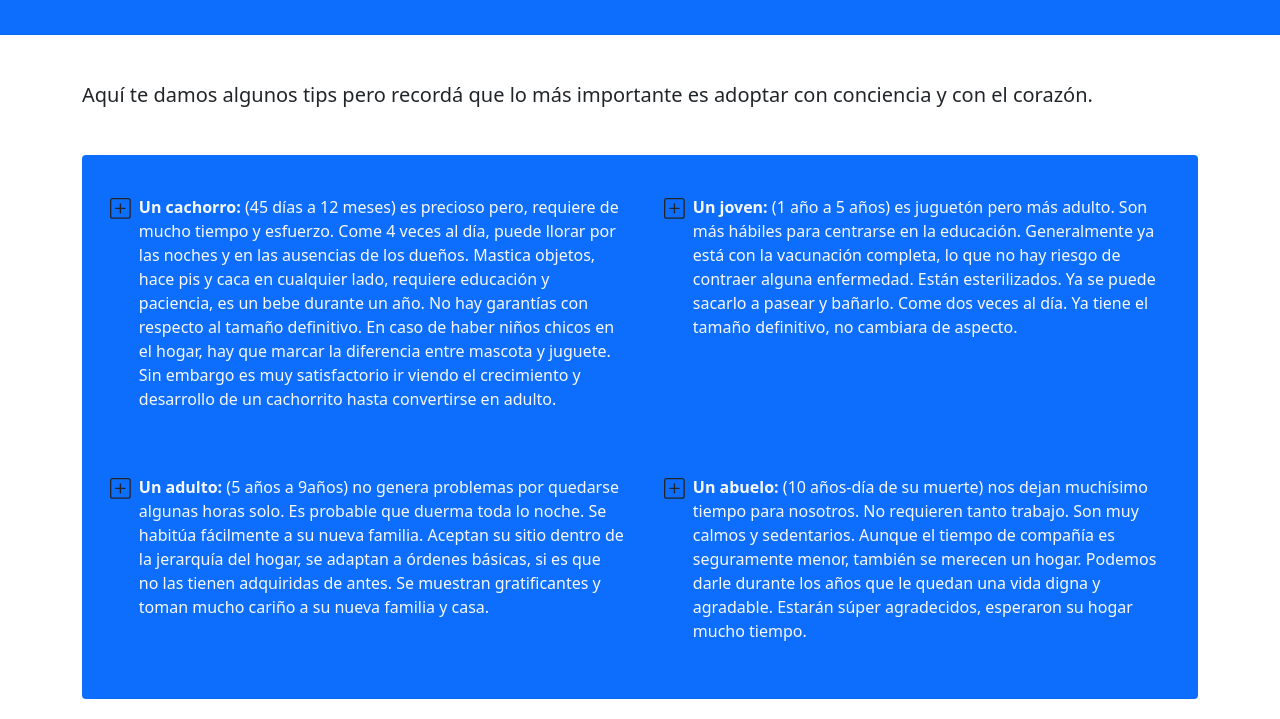
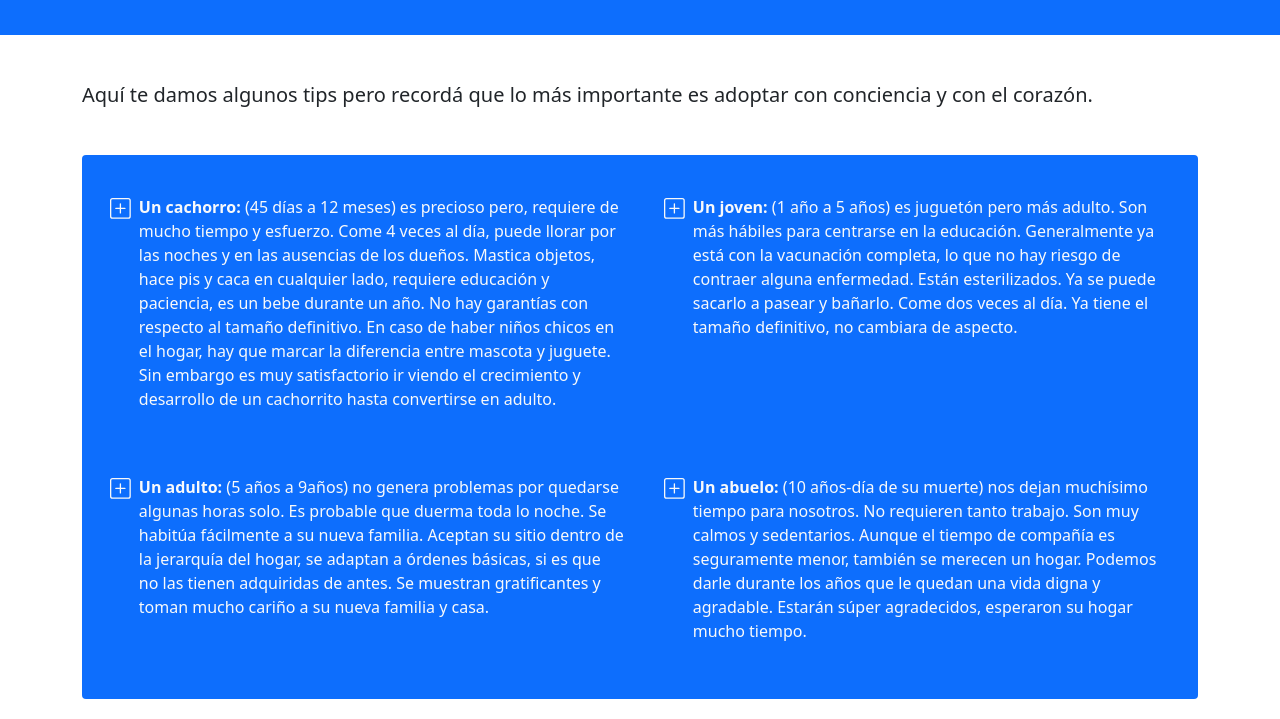
Before and after one commit to cristianvaquero/sapa-tienda, a plain HTML site: page vistas/requisitos.html in a window 1280 px wide. Shown: the part 766-1485 px from the top of the page. Drawn offline with nearby package versions, Linux system fonts and the light colour scheme.

Commit message:
Commit requisitos actualizados los + a white

```diff
--- a/vistas/requisitos.html
+++ b/vistas/requisitos.html
@@ -80,7 +80,7 @@
 
           <div class="col-sm-12 col-md-6 my-2 p-3 d-flex">
               <div>
-                <svg xmlns="http://www.w3.org/2000/svg" width="1.3rem" height="1.3rem" fill="currentColor" class="bi bi-plus-square mx-2" viewBox="0 0 16 16">
+                <svg xmlns="http://www.w3.org/2000/svg" width="1.3rem" height="1.3rem" fill="currentColor" class="bi bi-plus-square text-light mx-2" viewBox="0 0 16 16">
                     <path d="M14 1a1 1 0 0 1 1 1v12a1 1 0 0 1-1 1H2a1 1 0 0 1-1-1V2a1 1 0 0 1 1-1h12zM2 0a2 2 0 0 0-2 2v12a2 2 0 0 0 2 2h12a2 2 0 0 0 2-2V2a2 2 0 0 0-2-2H2z"/>
                     <path d="M8 4a.5.5 0 0 1 .5.5v3h3a.5.5 0 0 1 0 1h-3v3a.5.5 0 0 1-1 0v-3h-3a.5.5 0 0 1 0-1h3v-3A.5.5 0 0 1 8 4z"/>
                 </svg>
@@ -90,7 +90,7 @@
 
           <div class="col-sm-12 col-md-6 my-2 p-3 d-flex">
             <div>
-              <svg xmlns="http://www.w3.org/2000/svg" width="1.3rem" height="1.3rem" fill="currentColor" class="bi bi-plus-square mx-2" viewBox="0 0 16 16">
+              <svg xmlns="http://www.w3.org/2000/svg" width="1.3rem" height="1.3rem" fill="currentColor" class="bi bi-plus-square text-light mx-2" viewBox="0 0 16 16">
                   <path d="M14 1a1 1 0 0 1 1 1v12a1 1 0 0 1-1 1H2a1 1 0 0 1-1-1V2a1 1 0 0 1 1-1h12zM2 0a2 2 0 0 0-2 2v12a2 2 0 0 0 2 2h12a2 2 0 0 0 2-2V2a2 2 0 0 0-2-2H2z"/>
                   <path d="M8 4a.5.5 0 0 1 .5.5v3h3a.5.5 0 0 1 0 1h-3v3a.5.5 0 0 1-1 0v-3h-3a.5.5 0 0 1 0-1h3v-3A.5.5 0 0 1 8 4z"/>
               </svg>
@@ -100,7 +100,7 @@
 
           <div class="col-sm-12 col-md-6 my-2 p-3 d-flex">
             <div>
-              <svg xmlns="http://www.w3.org/2000/svg" width="1.3rem" height="1.3rem" fill="currentColor" class="bi bi-plus-square mx-2" viewBox="0 0 16 16">
+              <svg xmlns="http://www.w3.org/2000/svg" width="1.3rem" height="1.3rem" fill="currentColor" class="bi bi-plus-square text-light mx-2" viewBox="0 0 16 16">
                   <path d="M14 1a1 1 0 0 1 1 1v12a1 1 0 0 1-1 1H2a1 1 0 0 1-1-1V2a1 1 0 0 1 1-1h12zM2 0a2 2 0 0 0-2 2v12a2 2 0 0 0 2 2h12a2 2 0 0 0 2-2V2a2 2 0 0 0-2-2H2z"/>
                   <path d="M8 4a.5.5 0 0 1 .5.5v3h3a.5.5 0 0 1 0 1h-3v3a.5.5 0 0 1-1 0v-3h-3a.5.5 0 0 1 0-1h3v-3A.5.5 0 0 1 8 4z"/>
               </svg>
@@ -110,7 +110,7 @@
 
           <div class="col-sm-12 col-md-6 my-2 p-3 d-flex">
             <div>
-              <svg xmlns="http://www.w3.org/2000/svg" width="1.3rem" height="1.3rem" fill="currentColor" class="bi bi-plus-square mx-2" viewBox="0 0 16 16">
+              <svg xmlns="http://www.w3.org/2000/svg" width="1.3rem" height="1.3rem" fill="currentColor" class="bi bi-plus-square text-light mx-2" viewBox="0 0 16 16">
                   <path d="M14 1a1 1 0 0 1 1 1v12a1 1 0 0 1-1 1H2a1 1 0 0 1-1-1V2a1 1 0 0 1 1-1h12zM2 0a2 2 0 0 0-2 2v12a2 2 0 0 0 2 2h12a2 2 0 0 0 2-2V2a2 2 0 0 0-2-2H2z"/>
                   <path d="M8 4a.5.5 0 0 1 .5.5v3h3a.5.5 0 0 1 0 1h-3v3a.5.5 0 0 1-1 0v-3h-3a.5.5 0 0 1 0-1h3v-3A.5.5 0 0 1 8 4z"/>
               </svg>
```
